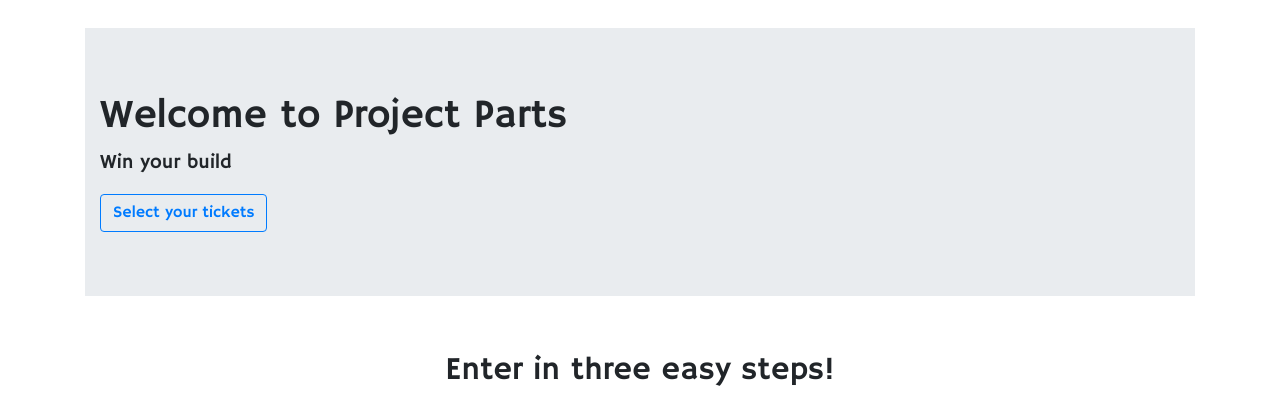
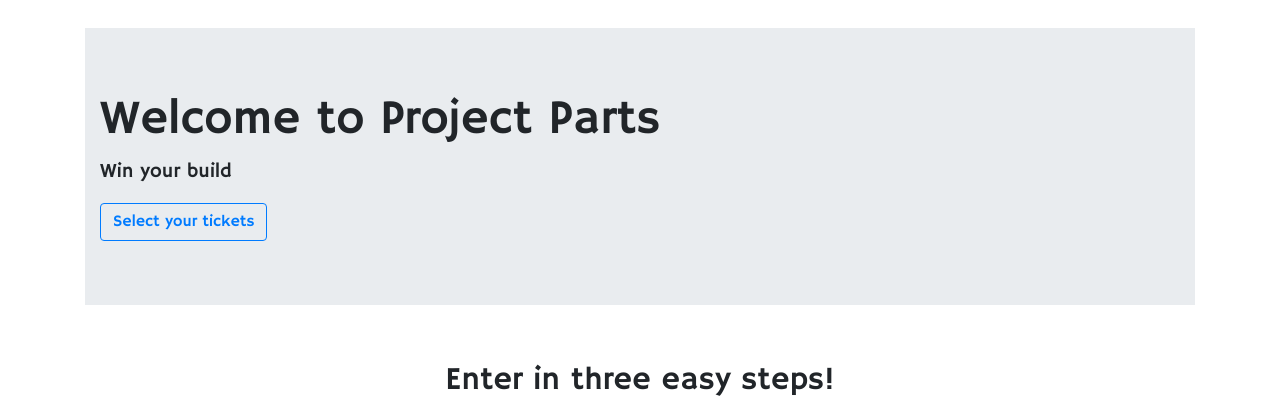
Before and after one commit to msped/projectparts, a Django app: page / in a window 1280 px wide. Shown: the part 76-496 px from the top of the page. Run offline with Django 3.2, Linux system fonts and the light colour scheme; data that the repository does not hold is empty; some libraries are stand-ins or nearby versions.

Commit message:
increase jumbo font on bigger screens

```diff
--- a/static/css/home.css
+++ b/static/css/home.css
@@ -8,7 +8,7 @@
 }
 
 h1.display-4 {
-    font-size: 2.5rem;
+    font-size: 3rem;
 }
 
 h2 {
```
